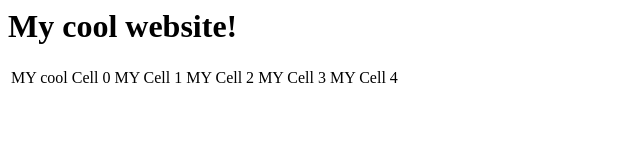
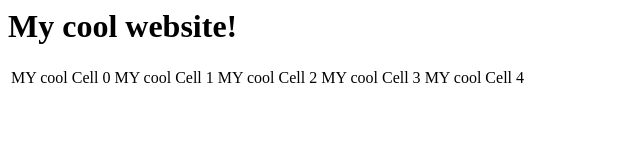
Before and after one commit to Ybayetova/practice, a plain HTML site: page index.html in a window 1280 px wide. Shown: the whole page, without its empty margins (0-640 px from the left). Drawn offline with Linux system fonts and the light colour scheme.

Commit message:
added cool to other cells

```diff
--- a/index.html
+++ b/index.html
@@ -4,10 +4,10 @@
 <table>
 <tr>
 <td> MY cool Cell 0</td>
-<td> MY Cell 1</td>
-<td> MY Cell 2</td>
-<td> MY Cell 3</td>
-<td> MY Cell 4</td>
+<td> MY cool Cell 1</td>
+<td> MY cool Cell 2</td>
+<td> MY cool Cell 3</td>
+<td> MY cool Cell 4</td>
 </tr>
 </table>
 </body>
```
